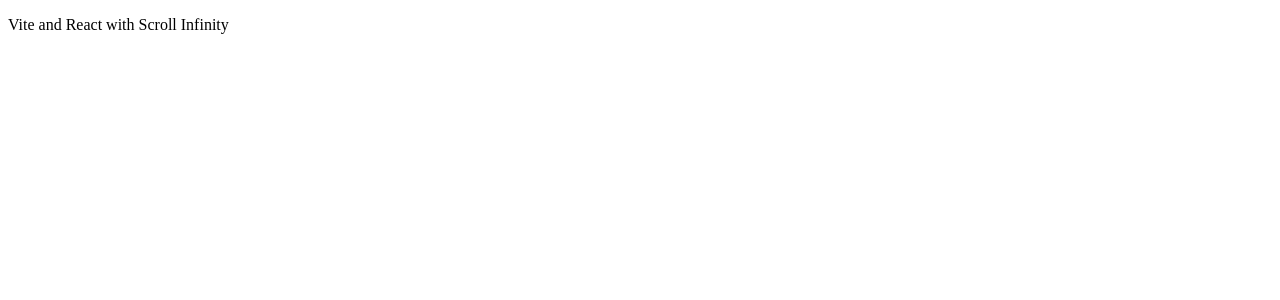
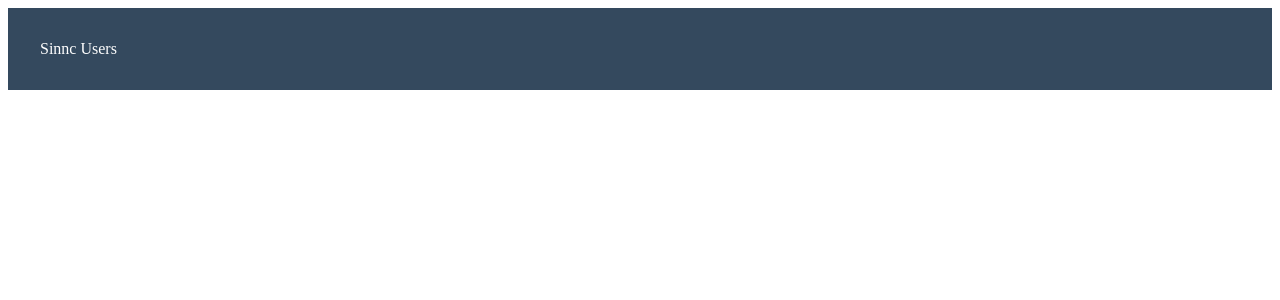
Before and after one commit to eduardopvieira16/endless-scroll-react, a React (Vite) app: page / in a window 1280 px wide. Shown: the top 300 px of the page. Built offline with nearby package versions, Linux system fonts and the light colour scheme.

Commit message:
style: Create component Header

```diff
--- a/src/App.jsx
+++ b/src/App.jsx
@@ -1,7 +1,9 @@
+import Header from "./components/Header";
+
 const App = () => {
   return (
     <>
-      <p>Vite and React with Scroll Infinity</p>
+      <Header />
     </>
   );
 };
--- /dev/null
+++ b/src/components/Header/index.jsx
@@ -0,0 +1,11 @@
+import { Container } from "./styles";
+
+const Header = () => {
+  return (
+    <Container>
+      <p>Sinnc Users</p>
+    </Container>
+  );
+}
+
+export default Header;
--- /dev/null
+++ b/src/components/Header/styles.js
@@ -0,0 +1,21 @@
+import styled from 'styled-components';
+
+export const Container = styled.header`
+  background-color: #34495e;
+  color: #ffffff;
+
+  grid-area: HD;
+  display: flex;
+  justify-content: space-between;
+  align-items: center;
+
+  padding: 0 10px;
+
+  @media screen and (max-width: 1280px) {
+    padding: 16px 32px;
+  }
+
+  @media screen and (max-width: 768px) {
+    padding: 16px 24px;
+  }
+`;
```
Also changed, not shown: src/services/api/axios.jsx (added, +9 -0 lines), src/styles/global.js (+2 -57 lines).
